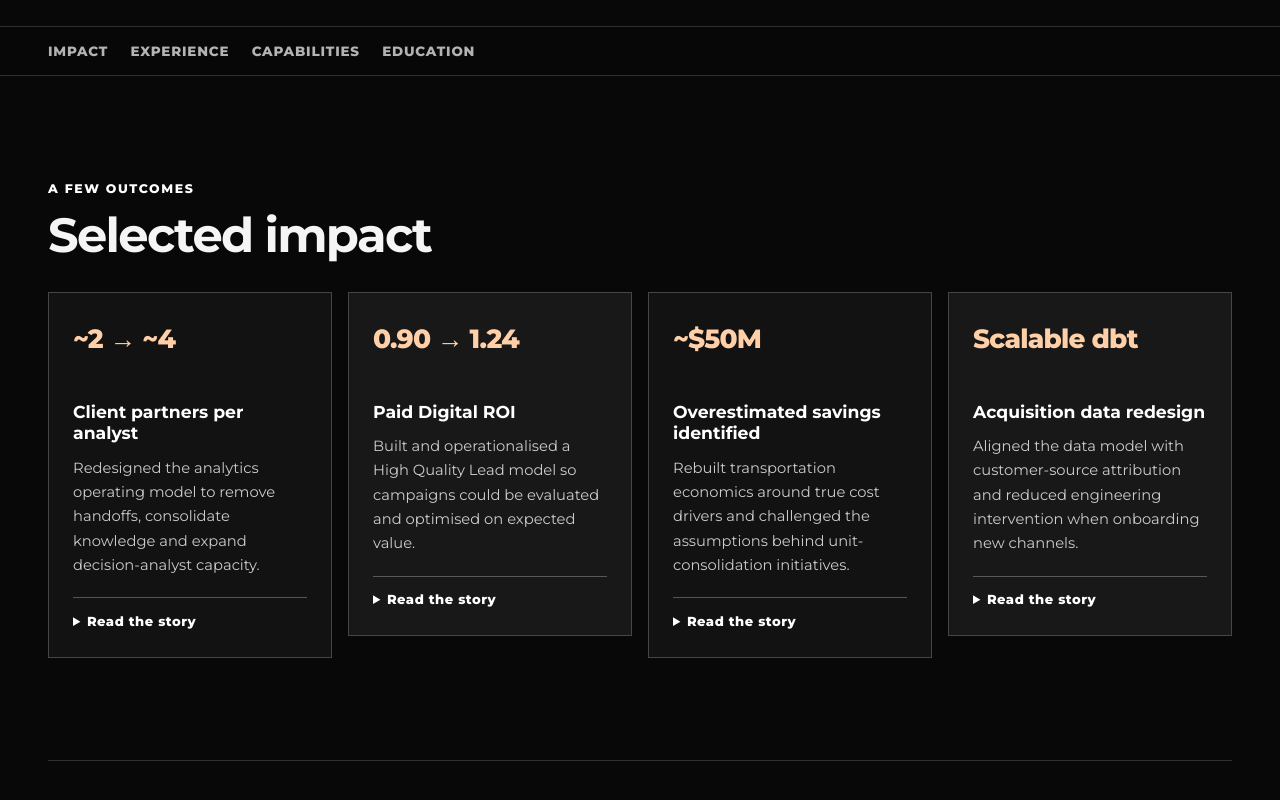
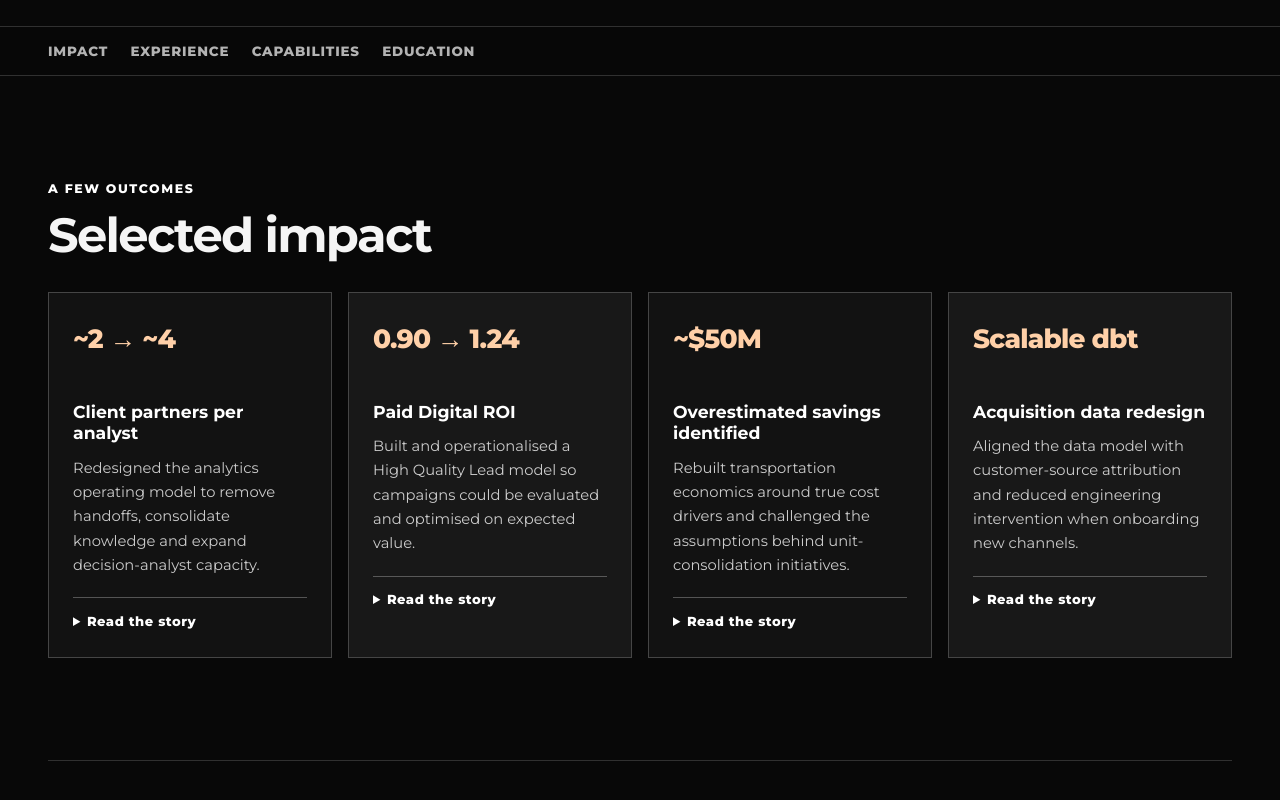
Before and after one commit to KyrilFionov/KyrilFionov.github.io, a plain HTML site: page index.html in a window 1280 px wide. Shown: the part 500-1300 px from the top of the page. Drawn offline with Linux system fonts and the light colour scheme.

Commit message:
Equalize selected impact tile heights

```diff
--- a/styles.css
+++ b/styles.css
@@ -61,7 +61,6 @@ h3 { line-height: 1.25; }
 
 .impact-grid { display: grid; grid-template-columns: repeat(4, 1fr); gap: 1rem; }
 .impact-card {
-  align-self: start;
   min-height: 17rem;
   padding: 1.5rem;
   color: var(--white);
```
